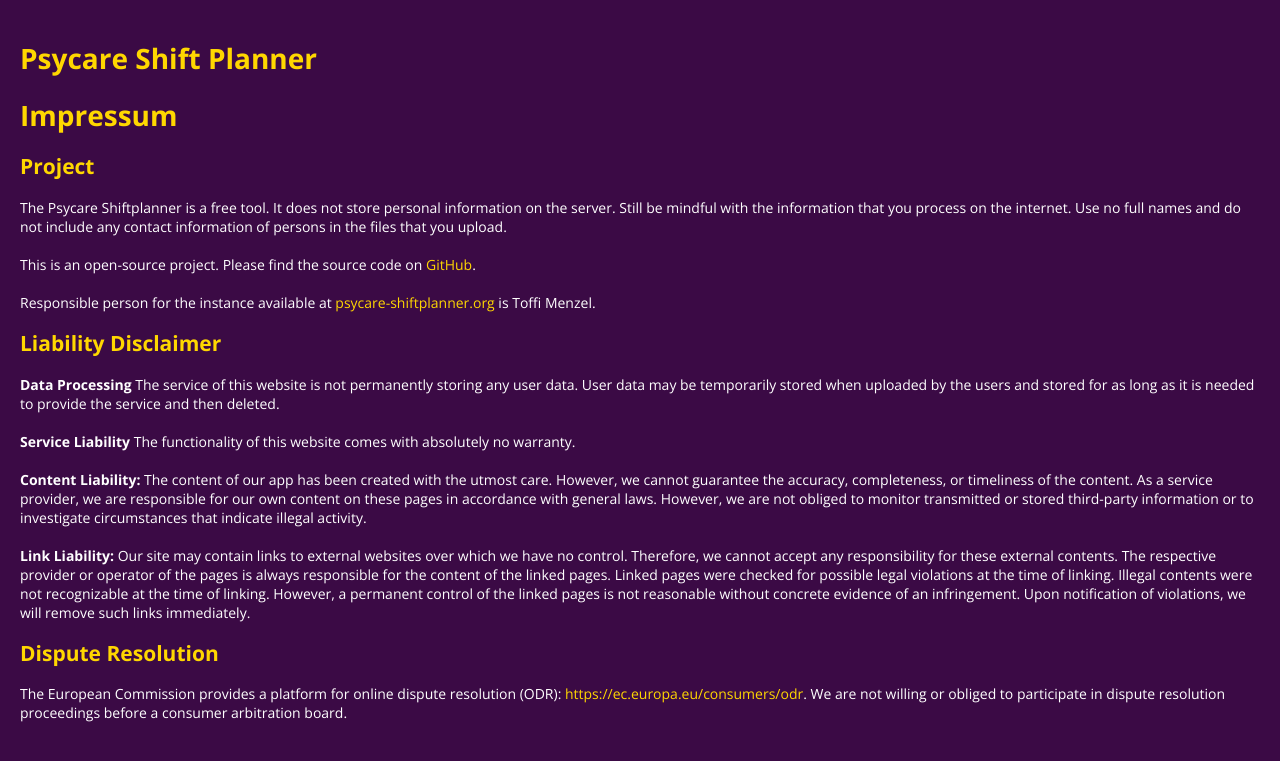
After one commit to toffiemenzel/shiftplanner, a Flask app: page /show_impressum in a window 1280 px wide. The commit adds this page. Shown: the top 761 px of the page. Run offline with Flask 3, Linux system fonts and the light colour scheme.

Commit message:
added impressum; some big fixes

```diff
--- a/shiftplanner/app.py
+++ b/shiftplanner/app.py
@@ -26,13 +26,13 @@
     app_data.setdefault("shift_names", [])
     app_data.setdefault("role_experience_required", {})
     app_data.setdefault("num_assignments_per_person", 2)
-    app_data.setdefault("opt_consider_travel", False)
+    app_data.setdefault("opt_consider_travel", True)
     app_data.setdefault("opt_balance_gender", True)
-    app_data.setdefault("opt_same_time_slots", False)
+    app_data.setdefault("opt_same_time_slots", True)
     app_data.setdefault("opt_max_shift_dist", True)
     app_data.setdefault("opt_enforce_shift_dist", True)
     app_data.setdefault("min_distance_between_shifts", 2)
-    app_data.setdefault("opt_match_partners", False)
+    app_data.setdefault("opt_match_partners", True)
     app_data.setdefault("partner_bonus", 10)
     app_data.setdefault("experience_penalty", 100)
     app_data.setdefault("penalty_outside_window", 1000)
@@ -600,6 +600,11 @@
     return jsonify({"status": "error"}), 400
 
 
+@app.route('/show_impressum')
+def show_impressum():
+    return render_template('impressum.html')
+
+
 if __name__ == '__main__':
     if not os.path.exists('temp'):
         os.makedirs('temp')
--- a/shiftplanner/static/styles.css
+++ b/shiftplanner/static/styles.css
@@ -14,7 +14,8 @@
 }
 
 a {
-    color: #7777FF; /* Gold text for headers */
+    color: #FFD700; /* Gold text for headers */
+    text-decoration: none;
 }
 
 label {
--- /dev/null
+++ b/shiftplanner/templates/impressum.html
@@ -0,0 +1,35 @@
+<!DOCTYPE html>
+<html lang="en">
+<head>
+    <meta charset="UTF-8">
+    <meta name="viewport" content="width=device-width, initial-scale=1.0">
+    <a href="{{ url_for('home') }}"><h1>Psycare Shift Planner</h1></a>
+    <link rel="stylesheet" type="text/css" href="{{ url_for('static', filename='styles.css') }}">
+    <link href="https://fonts.googleapis.com/css2?family=Open+Sans:wght@300;400;600;700&display=swap" rel="stylesheet">
+</head>
+<body>
+    <h1>Impressum</h1>
+
+    <h2>Project</h2>
+    The Psycare Shiftplanner is a free tool. It does not store personal information on the server. Still be mindful with the information that you process on the internet. Use no full names and do not include any contact information of persons in the files that you upload.<br><br>
+    This is an open-source project. Please find the source code on <a href="https://github.com/toffimenzel/shiftplanner">GitHub</a>.
+    <br><br>
+    Responsible person for the instance available at <a href="psycare-shiftplanner.org">psycare-shiftplanner.org</a> is Toffi Menzel.
+
+    <h2>Liability Disclaimer</h2>
+    <p>
+        <strong>Data Processing</strong> The service of this website is not permanently storing any user data. User data may be temporarily stored when uploaded by the users and stored for as long as it is needed to provide the service and then deleted.<br>
+        <br>
+        <strong>Service Liability</strong> The functionality of this website comes with absolutely no warranty.<br>
+        <br>
+        <strong>Content Liability:</strong> The content of our app has been created with the utmost care. However, we cannot guarantee the accuracy, completeness, or timeliness of the content. As a service provider, we are responsible for our own content on these pages in accordance with general laws. However, we are not obliged to monitor transmitted or stored third-party information or to investigate circumstances that indicate illegal activity.<br>
+        <br>
+        <strong>Link Liability:</strong> Our site may contain links to external websites over which we have no control. Therefore, we cannot accept any responsibility for these external contents. The respective provider or operator of the pages is always responsible for the content of the linked pages. Linked pages were checked for possible legal violations at the time of linking. Illegal contents were not recognizable at the time of linking. However, a permanent control of the linked pages is not reasonable without concrete evidence of an infringement. Upon notification of violations, we will remove such links immediately.
+    </p>
+
+    <h2>Dispute Resolution</h2>
+    <p>
+        The European Commission provides a platform for online dispute resolution (ODR): <a href="https://ec.europa.eu/consumers/odr" target="_blank">https://ec.europa.eu/consumers/odr</a>. We are not willing or obliged to participate in dispute resolution proceedings before a consumer arbitration board.
+    </p>
+</body>
+</html>
```
Also changed, not shown: shiftplanner/templates/index.html (+11 -5 lines).
